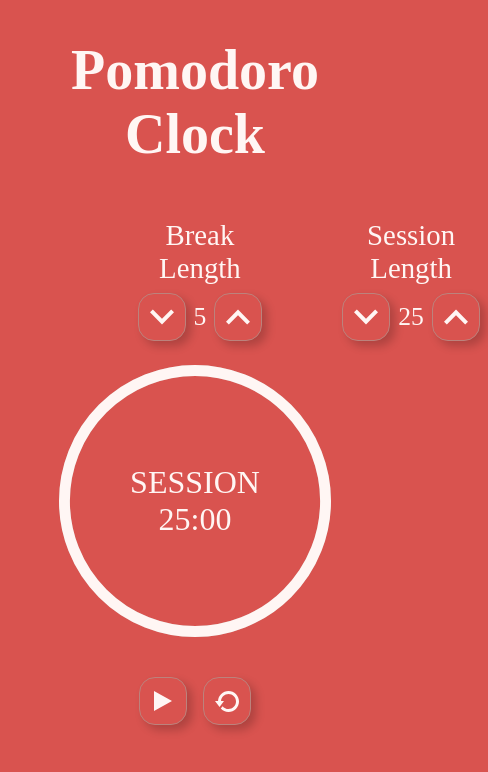
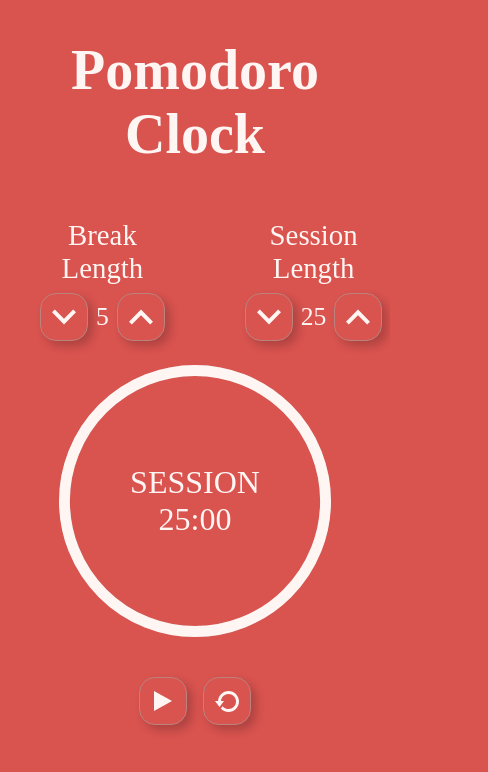
Before and after one commit to maciejziemichod/Pomodoro-Clock, a React (Create React App) app: page / in a window 390 px wide. Shown: the top 772 px of the page, 488 px wide, since content can reach past the window. Built offline with nearby package versions, Linux system fonts and the light colour scheme; a web font is replaced by a local one.

Commit message:
added media query

```diff
--- a/src/App.css
+++ b/src/App.css
@@ -93,3 +93,9 @@ body {
 .button > svg > path {
   fill: var(--light);
 }
+
+@media (max-width: 860px) {
+  .container {
+    width: 100%;
+  }
+}
```
